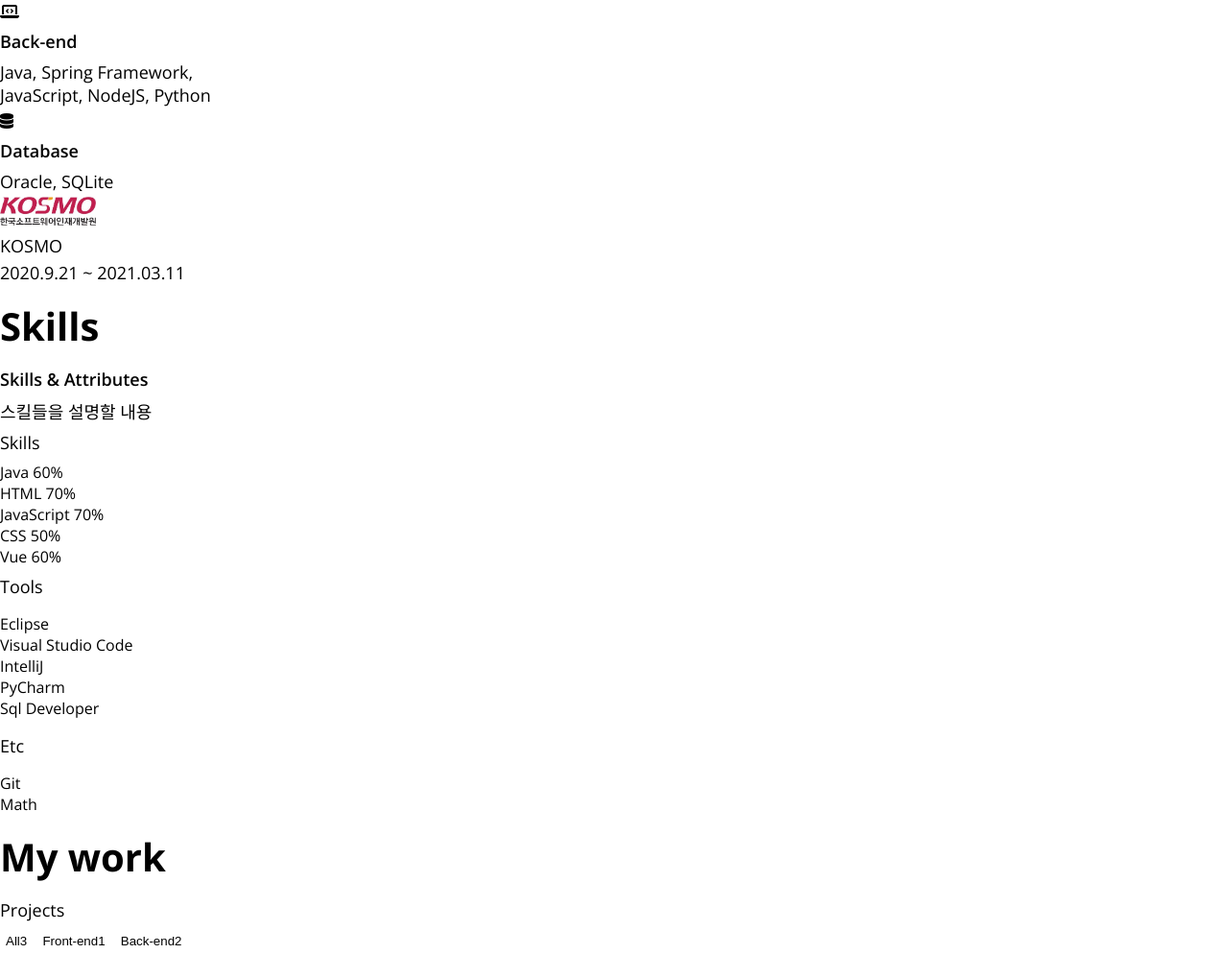
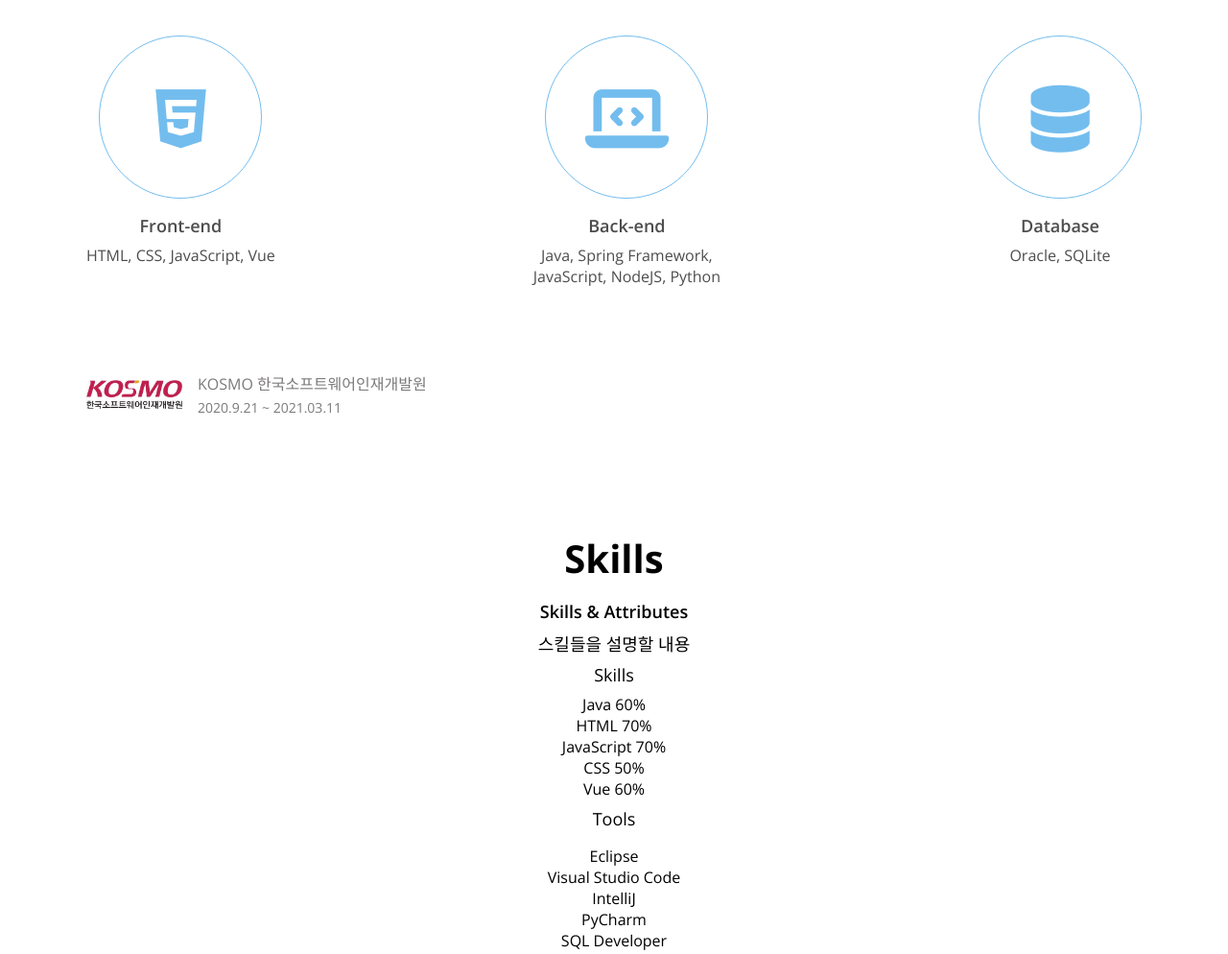
Before and after one commit to shj3497/portfolio, a plain HTML site: page index.html in a window 1280 px wide. Shown: the part 908-1902 px from the top of the page at 96% size. Drawn offline with nearby package versions, Linux system fonts and the light colour scheme.

Commit message:
CSS About

```diff
--- a/index.html
+++ b/index.html
@@ -40,7 +40,7 @@
         <button class="home__contact">Contact me</button>
     </section>
     <!-- About -->
-    <section id="about">
+    <section id="about" class="section">
         <h1>About me</h1>
         <p>나에 대해서 작성 하는 공간</p>
         <div class="about__majors">
@@ -76,13 +76,15 @@
         <div class="about__jobs">
             <div class="job">
                 <img src="imgs/jobs/KOSMO.jpg" alt="KOSMO 한국소프트웨어인재개발원" class="job__logo" width="100" height="30">
-                <p class="job__name">KOSMO</p>
-                <p class="job__period">2020.9.21 ~ 2021.03.11</p>
+                <div class="job__description">
+                    <p class="job__name">KOSMO 한국소프트웨어인재개발원</p>
+                    <p class="job__period">2020.9.21 ~ 2021.03.11</p>
+                </div>
             </div>
         </div>
     </section>
     <!-- Skills -->
-    <section id="skills">
+    <section id="skills" class="section">
         <h1>Skills</h1>
         <h2>Skills & Attributes</h2>
         <p>스킬들을 설명할 내용</p>
@@ -155,7 +157,7 @@
                         <li><span>Visual Studio Code</span></li>
                         <li><span>IntelliJ</span></li>
                         <li><span>PyCharm</span></li>
-                        <li><span>Sql Developer</span></li>
+                        <li><span>SQL Developer</span></li>
                     </ul>
                 </div>
                 <div class="etc">
@@ -169,7 +171,7 @@
         </div>
     </section>
     <!-- Work -->
-    <section id="work">
+    <section id="work" class="section">
         <h1>My work</h1>
         <h3>Projects</h3>
         <div class="work__categories">
@@ -189,7 +191,7 @@
         </div>
     </section>
     <!-- Testimonials -->
-    <section id="testimonials">
+    <section id="testimonials" class="section">
         <h1>Testimonials</h1>
         <h3>See what they say about me</h3>
         <div class="testimonials">
@@ -203,7 +205,7 @@
         </div>
     </section>
     <!-- Contact -->
-    <section id="contact">
+    <section id="contact" class="section">
         <h1 class="contact__title">Let's talk</h1>
         <h2 class="contact__email">shj3497@gmail.com</h2>
         <div class="contact__links">
--- a/style.css
+++ b/style.css
@@ -9,7 +9,7 @@
   --color-dark-grey: #4d4d4d;
   --color-grey: #616161;
   --color-light-grey: #7c7979;
-  --color-blue: #467a9c;
+  --color-blue: #73bdee;
   --color-yellow: #fff7d1;
   --color-orange: #feb546;
   --color-black: #000000;
@@ -29,6 +29,9 @@
 
   /* Size */
   --size-border-radius: 4px;
+
+  /* Animation */
+  --animation-duration: 300ms;
 }
 
 /* Universal tags */
@@ -121,6 +124,7 @@ p {
 }
 .navbar__menu__item:hover {
   background-color: var(--color-dark-pink);
+  transition: all var(--animation-duration) ease;
 }
 
 .navbar__menu__item.active {
@@ -157,4 +161,69 @@ p {
 }
 .home__contact:hover {
   background-color: var(--color-pink);
+  transition: all var(--animation-duration) ease;
 }
+
+/* Section common */
+.section {
+  padding: 50px;
+  text-align: center;
+  max-width: 1200px;
+  margin: auto;
+}
+
+/* About */
+.about__majors {
+  display: flex;
+  justify-content: space-between;
+  margin: 80px 0px;
+}
+
+.major__icon {
+  width: 170px;
+  height: 170px;
+  line-height: 170px;
+  font-size: 70px;
+  margin: auto;
+  color: var(--color-blue);
+  border: 1px solid var(--color-blue);
+  border-radius: 50%;
+  margin-bottom: 16px;
+}
+.major__icon:hover > i {
+  color: var(--color-pink);
+  transform: scale(1.1);
+  transition: all var(--animation-duration) ease;
+}
+
+.major__title,
+.major__description {
+  color: var(--color-dark-grey);
+}
+
+.major__description {
+  font-size: var(--font-small);
+}
+
+.job {
+  display: flex;
+  align-items: center;
+}
+
+.job__description {
+  margin: 0px 16px;
+  text-align: left;
+}
+
+.job__name,
+.job__period {
+  color: var(--color-light-grey);
+}
+
+.job__name {
+  font-size: var(--font-small);
+}
+
+.job__period {
+  font-size: var(--font-micro);
+}
```
